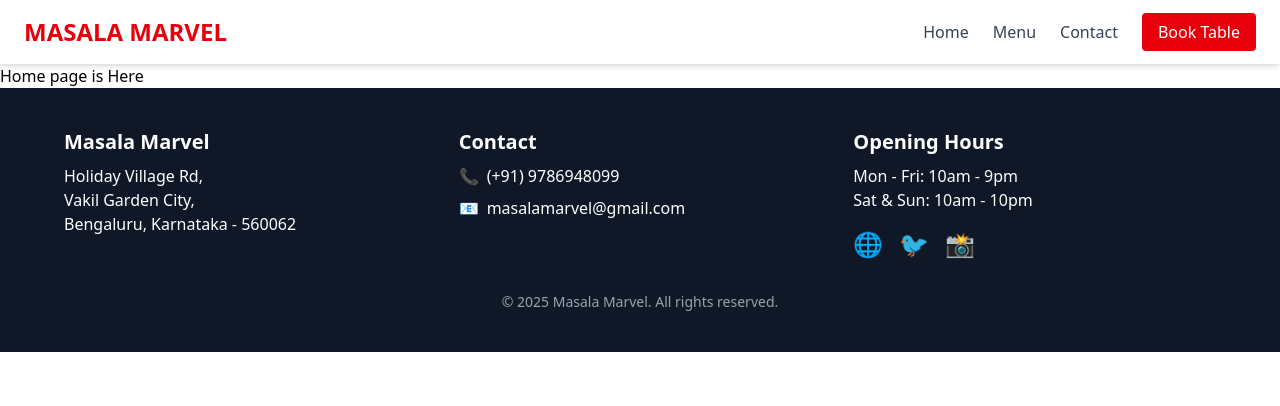
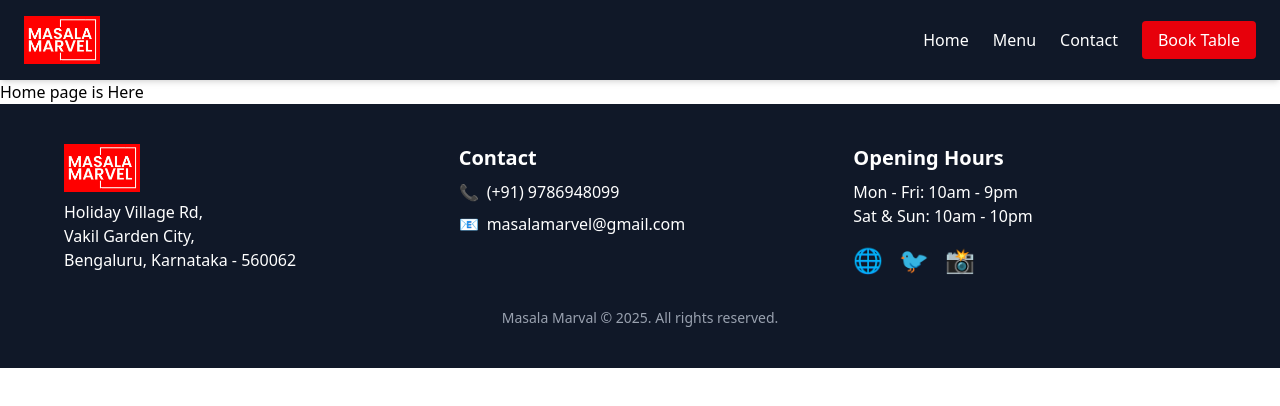
Before and after one commit to iahmadiqbal/iahmadiqbal-masala-marvel-restaurant-website, a Vue app: page / in a window 1280 px wide. Shown: the top 406 px of the page. Built offline with nearby package versions, Linux system fonts and the light colour scheme.

Commit message:
Files modified

```diff
--- a/index.html
+++ b/index.html
@@ -1,10 +1,10 @@
-<!doctype html>
+<!DOCTYPE html>
 <html lang="en">
   <head>
     <meta charset="UTF-8" />
-    <link rel="icon" type="image/svg+xml" href="/vite.svg" />
+    <link rel="icon" type="image/svg+xml" href="./src/assets/logo-1.png" />
     <meta name="viewport" content="width=device-width, initial-scale=1.0" />
-    <title>Vite + Vue + TS</title>
+    <title>Masala Marval</title>
   </head>
   <body>
     <div id="app"></div>
--- a/src/components/Footer.vue
+++ b/src/components/Footer.vue
@@ -3,7 +3,9 @@
     <div class="max-w-6xl mx-auto grid md:grid-cols-3 gap-8">
       <!-- Address -->
       <div>
-        <h2 class="text-xl font-bold mb-2">Masala Marvel</h2>
+        <RouterLink to="/">
+            <img class="h-12 mb-2" src="../assets/logo-1.png" alt="Masala Marval">
+        </RouterLink>
         <p>Holiday Village Rd,<br />Vakil Garden City,<br />Bengaluru, Karnataka - 560062</p>
       </div>
 
@@ -35,7 +37,7 @@
 
     <!-- Bottom Note -->
     <div class="text-center text-sm mt-8 text-gray-400">
-      &copy; 2025 Masala Marvel. All rights reserved.
+      Masala Marval &copy; 2025. All rights reserved.
     </div>
   </footer>
 </template>
--- a/src/components/Header.vue
+++ b/src/components/Header.vue
@@ -1,12 +1,15 @@
 <template>
-  <nav class="bg-white shadow-md px-6 py-4 flex items-center justify-between">
+  <nav class="bg-gray-900 shadow-md px-6 py-4 flex items-center justify-between">
     <!-- Logo -->
-    <div class="text-2xl font-bold text-red-600">
+    <!-- <div class="text-2xl font-bold text-red-600">
        MASALA MARVEL
-    </div>
+    </div> -->
+    <router-link to="">
+      <img class="h-12" src="../assets/logo-1.png" alt="Masala Marvel">
+    </router-link>
 
     <!-- Nav Links -->
-    <ul class="flex space-x-6 text-gray-700 font-medium">
+    <ul class="flex space-x-6 text-white font-medium">
       <li>
         <router-link to="/" class="hover:text-red-600">Home</router-link>
       </li>
```
Also changed, not shown: src/assets/logo-1.png (added), src/assets/logo.png (added).
